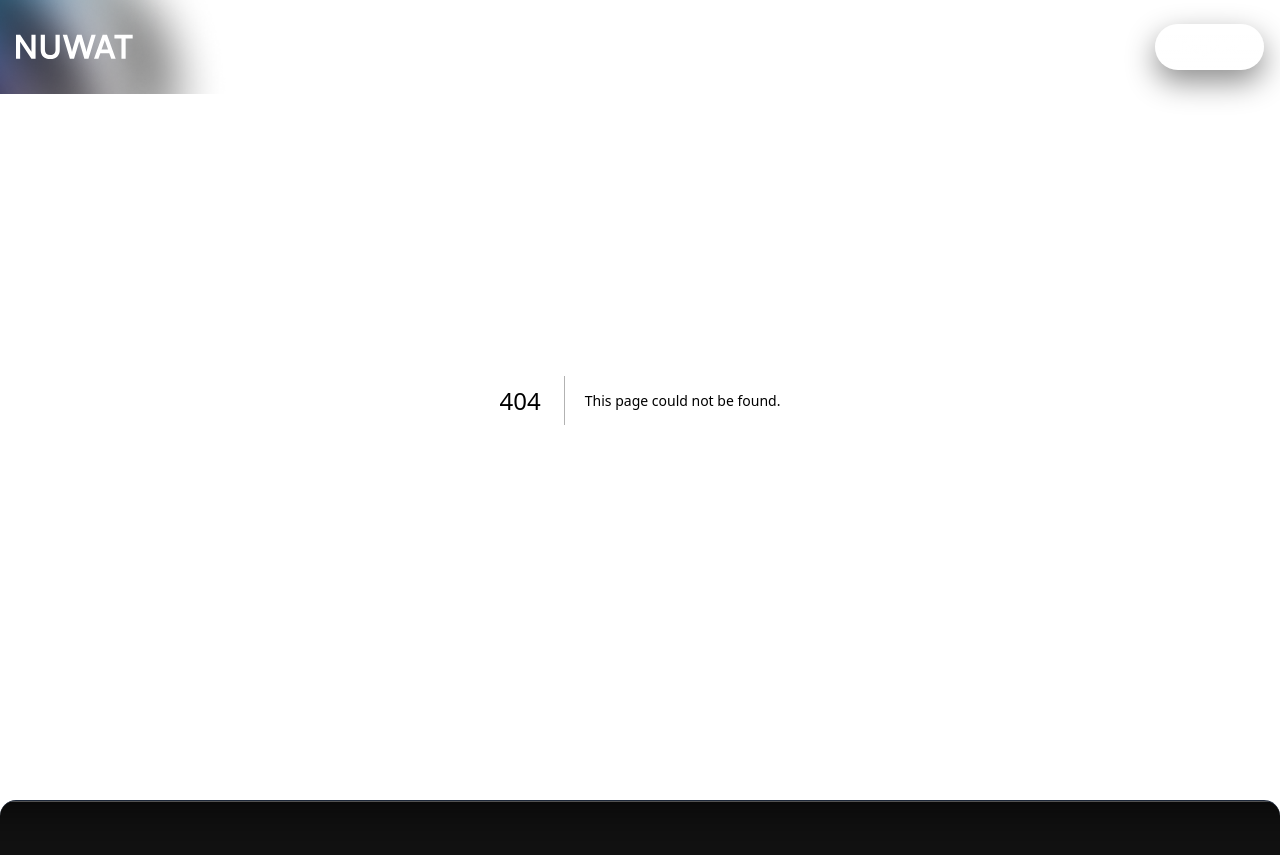
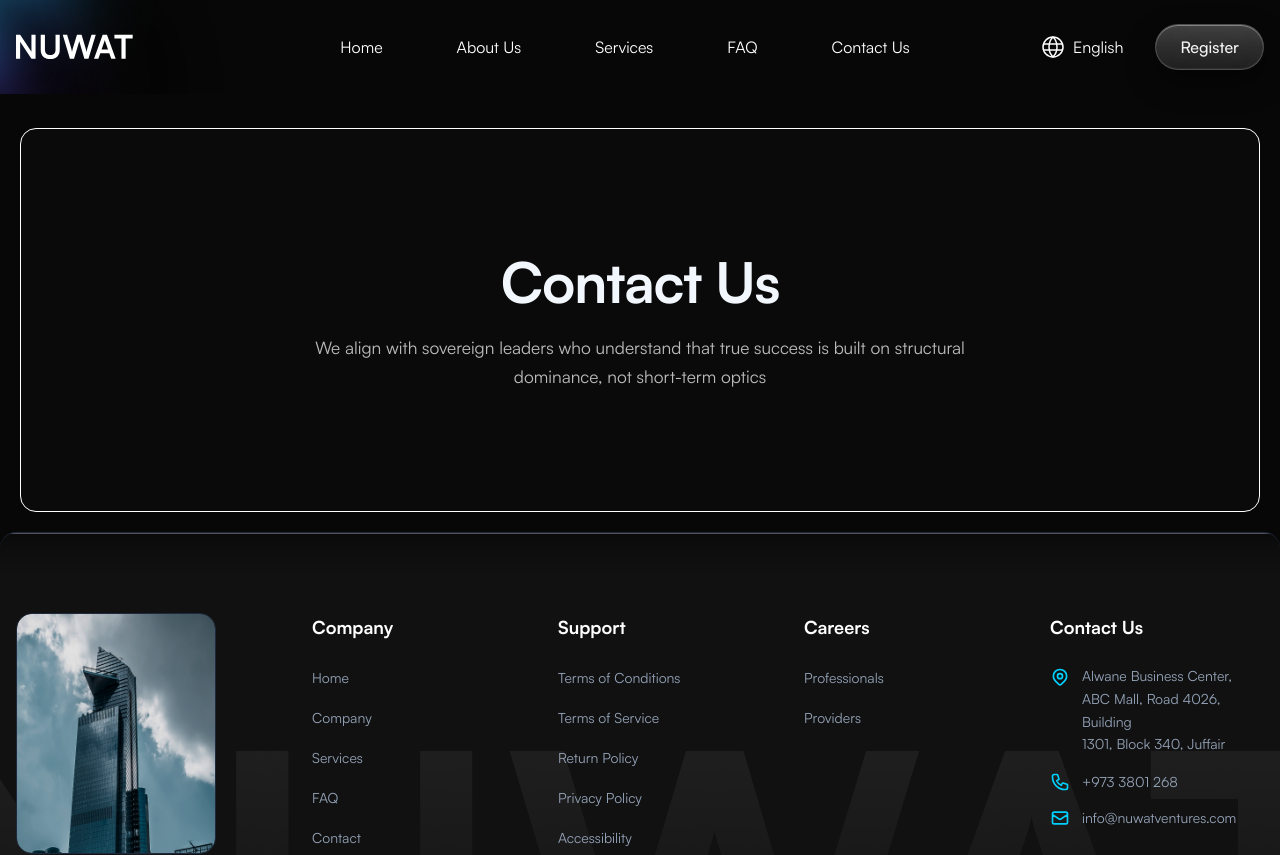
Before and after one commit to Cozmiq-Codes/nuwat, a Next.js app: page /contact in a window 1280 px wide. Before the commit this address had no page. Shown: the top 855 px of the page. Built offline with nearby package versions, Linux system fonts and the light colour scheme.

Commit message:
feat(contact): Hero section design

```diff
--- /dev/null
+++ b/app/(pages)/contact/page.tsx
@@ -0,0 +1,11 @@
+import React from "react";
+import ContactHero from "@/components/pages/contact/hero/Hero";
+
+const Page = () => {
+  return (
+    <>
+      <ContactHero />
+    </>
+  );
+};
+export default Page;
--- a/app/page.tsx
+++ b/app/page.tsx
@@ -21,7 +21,7 @@ const Home = () => {
           alt={"Hero Image"}
           width={1000}
           height={1000}
-          className={"w-full h-[380px] rounded-2xl"}
+          className={"w-full h-95 rounded-2xl"}
         />
       </div>
       <VisionDominance />
--- /dev/null
+++ b/components/pages/contact/hero/Hero.tsx
@@ -0,0 +1,46 @@
+import React from "react";
+import SectionTag from "@/components/global/SectionTag";
+
+const ContactHero = () => {
+  return (
+    <section
+      className={
+        "mt-32 mb-5 bg-[#FFFFFF03] rounded-2xl border border-white mx-5"
+      }
+    >
+      <div className={"main-container"}>
+        <div className={"section-wrapper"}>
+          <div className={"flex flex-col items-center gap-5 w-full"}>
+            <div className={"flex flex-col items-center gap-5"}>
+              <h1
+                className="
+                text-[#F2F7FE] font-semibold capitalize
+                text-5xl lg:text-[56px]
+                text-center
+                leading-[1.1]
+                lg:leading-16.25
+                max-w-[90%] md:max-w-2xl lg:max-w-140
+                tracking-[-0.02em]
+              "
+              >
+                Contact Us
+              </h1>
+              <p
+                className="
+                text-[#E7E7E7CC]
+                text-[clamp(1rem,1.35vw,1.125rem)]
+                leading-[1.65]
+                max-w-166.25
+                text-center
+              "
+              >
+                  We align with sovereign leaders who understand that true success is built on structural dominance, not short-term optics
+              </p>
+            </div>
+          </div>
+        </div>
+      </div>
+    </section>
+  );
+};
+export default ContactHero;
--- a/constant/Navbar.ts
+++ b/constant/Navbar.ts
@@ -22,6 +22,6 @@ export const NAVBAR_LINK: NavLinks[] = [
   },
   {
     name: "Contact Us",
-    url: "/",
+    url: "/contact",
   },
 ];
```
